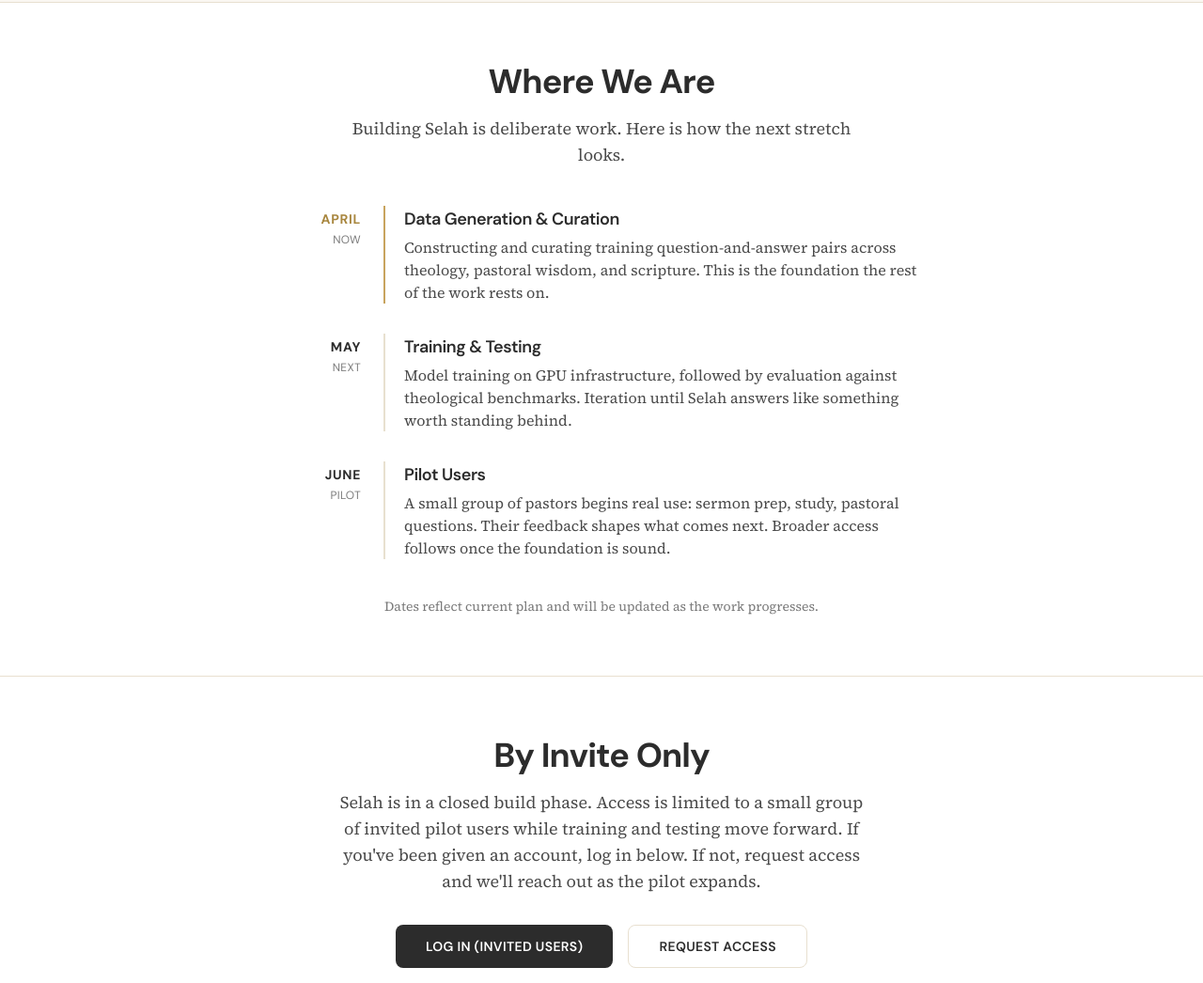
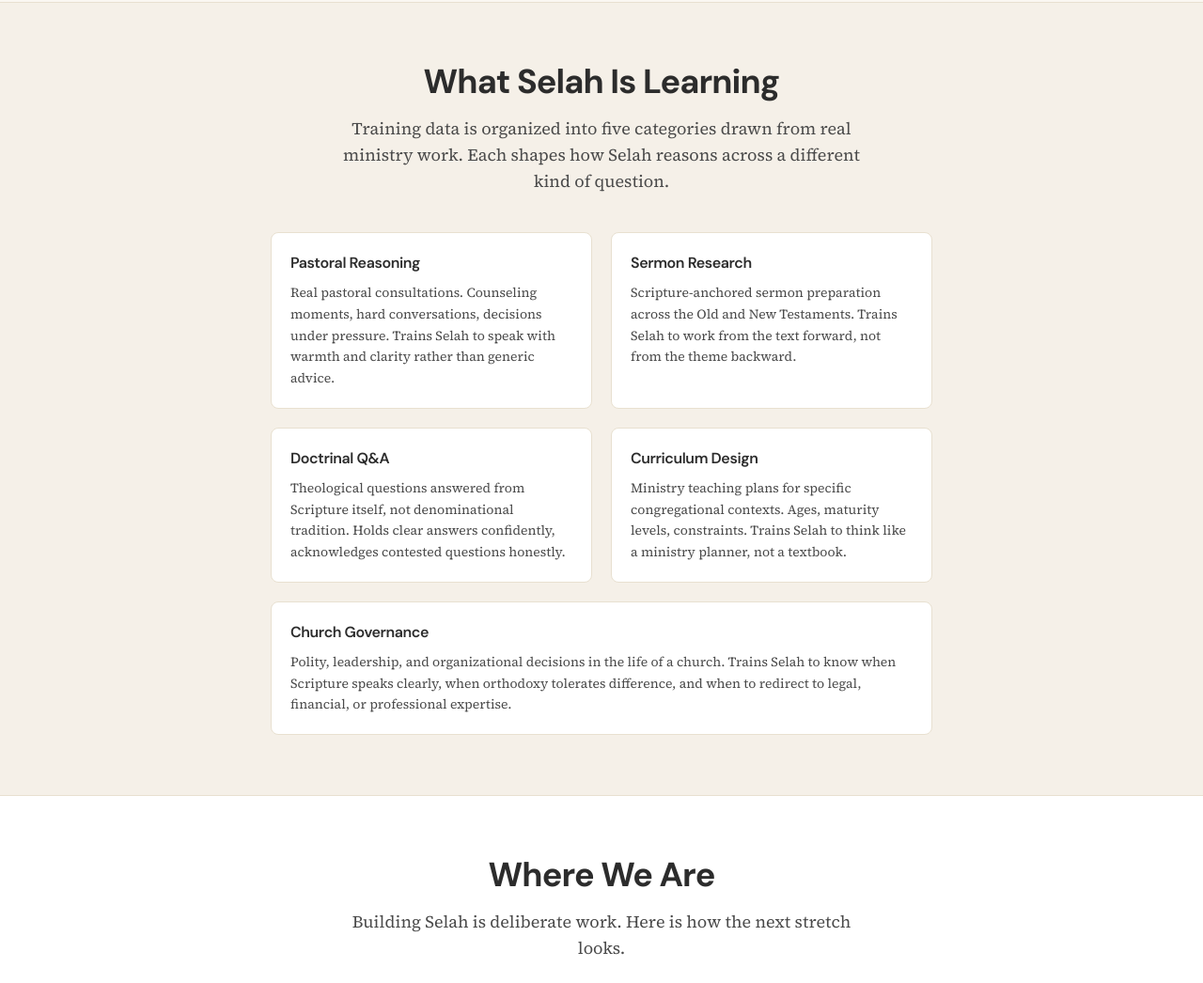
Before and after one commit to HacksterT/VOR-Blog, an Astro site: page /selah in a window 1280 px wide. Shown: the part 2720-3766 px from the top of the page at 94% size. Built offline with nearby package versions, Linux system fonts and the light colour scheme; Astro itself is replaced by a stand-in of ours.

Commit message:
Selah page: add 'What Selah Is Learning' training categories section
Summarizes the five training data categories (pastoral reasoning, sermon
research, doctrinal Q&A, curriculum design, church governance) so visitors
understand what Selah is being trained on. Placed between the differentiators
and the build timeline — answers 'what' before 'when.'

```diff
--- a/src/pages/selah.astro
+++ b/src/pages/selah.astro
@@ -172,6 +172,56 @@ import BaseLayout from '../layouts/BaseLayout.astro';
             Your conversations with Selah never touch a third-party server. Everything stays private.
             Sensitive questions of faith, doubt, and conscience stay confidential. Not by policy,
             but by architecture.
+          </p>
+        </div>
+      </div>
+    </div>
+  </section>
+
+  <!-- Training Categories -->
+  <section class="bg-vor-warm border-t border-vor-sand">
+    <div class="max-w-3xl mx-auto px-4 sm:px-6 lg:px-8 py-12 md:py-16">
+      <h2 class="text-3xl md:text-4xl font-heading font-bold text-vor-charcoal mb-4 text-center">What Selah Is Learning</h2>
+      <p class="text-center text-vor-charcoal-light text-lg mb-10 max-w-xl mx-auto">
+        Training data is organized into five categories drawn from real ministry work. Each shapes
+        how Selah reasons across a different kind of question.
+      </p>
+
+      <div class="grid md:grid-cols-2 gap-5">
+        <div class="bg-white rounded-lg border border-vor-sand p-5">
+          <h3 class="font-heading font-semibold text-vor-charcoal mb-2">Pastoral Reasoning</h3>
+          <p class="text-vor-charcoal-light text-sm leading-relaxed">
+            Real pastoral consultations. Counseling moments, hard conversations, decisions under pressure.
+            Trains Selah to speak with warmth and clarity rather than generic advice.
+          </p>
+        </div>
+        <div class="bg-white rounded-lg border border-vor-sand p-5">
+          <h3 class="font-heading font-semibold text-vor-charcoal mb-2">Sermon Research</h3>
+          <p class="text-vor-charcoal-light text-sm leading-relaxed">
+            Scripture-anchored sermon preparation across the Old and New Testaments. Trains Selah
+            to work from the text forward, not from the theme backward.
+          </p>
+        </div>
+        <div class="bg-white rounded-lg border border-vor-sand p-5">
+          <h3 class="font-heading font-semibold text-vor-charcoal mb-2">Doctrinal Q&amp;A</h3>
+          <p class="text-vor-charcoal-light text-sm leading-relaxed">
+            Theological questions answered from Scripture itself, not denominational tradition.
+            Holds clear answers confidently, acknowledges contested questions honestly.
+          </p>
+        </div>
+        <div class="bg-white rounded-lg border border-vor-sand p-5">
+          <h3 class="font-heading font-semibold text-vor-charcoal mb-2">Curriculum Design</h3>
+          <p class="text-vor-charcoal-light text-sm leading-relaxed">
+            Ministry teaching plans for specific congregational contexts. Ages, maturity levels,
+            constraints. Trains Selah to think like a ministry planner, not a textbook.
+          </p>
+        </div>
+        <div class="bg-white rounded-lg border border-vor-sand p-5 md:col-span-2">
+          <h3 class="font-heading font-semibold text-vor-charcoal mb-2">Church Governance</h3>
+          <p class="text-vor-charcoal-light text-sm leading-relaxed">
+            Polity, leadership, and organizational decisions in the life of a church. Trains Selah
+            to know when Scripture speaks clearly, when orthodoxy tolerates difference, and when
+            to redirect to legal, financial, or professional expertise.
           </p>
         </div>
       </div>
```
